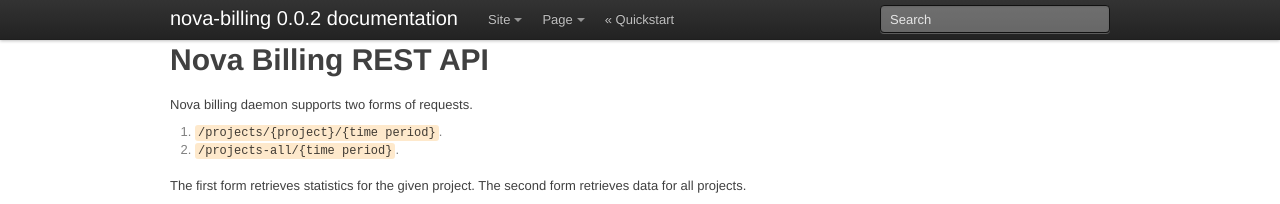
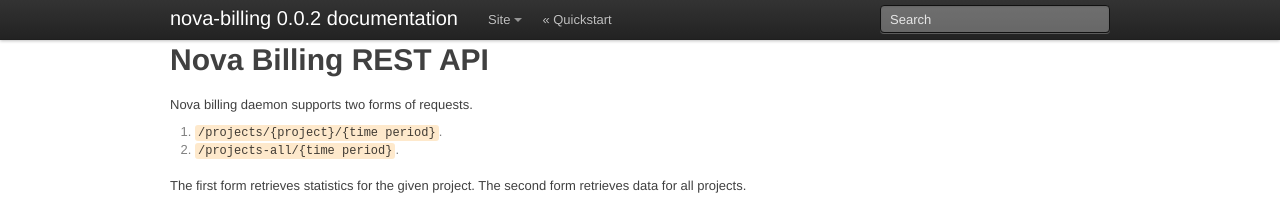
Before and after one commit to griddynamics/nova-billing, a Sphinx documentation site: the page built from doc/source/restapi.rst, in a window 1280 px wide. Shown: the top 204 px of the page. Built offline with Sphinx 7.4.7, drawn with Linux system fonts in a browser that asks for light colours.

Commit message:
do not show empty Page dropdown

```diff
--- a/doc/source/_themes/bootstrap/localtoc.html
+++ b/doc/source/_themes/bootstrap/localtoc.html
@@ -1,5 +1,7 @@
+{% if '<li>' in toc|replace('<li>', '', count=1) %}
 <li class="dropdown" data-dropdown="dropdown">
   <a href="#"
      class="dropdown-toggle">{{ _('Page') }}</a>
   <span class="localtoc">{{ toc }}</span>
 </li>
+{% endif %}
```
